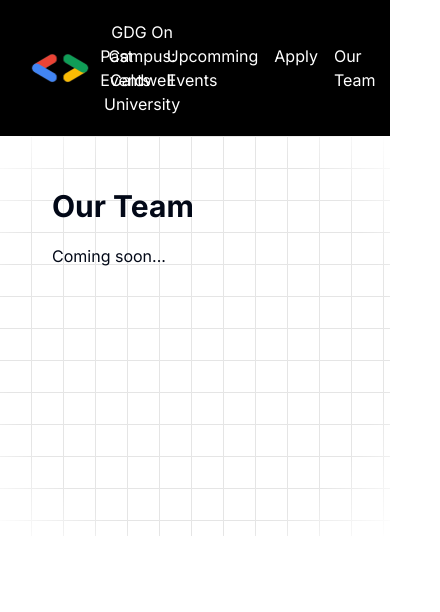
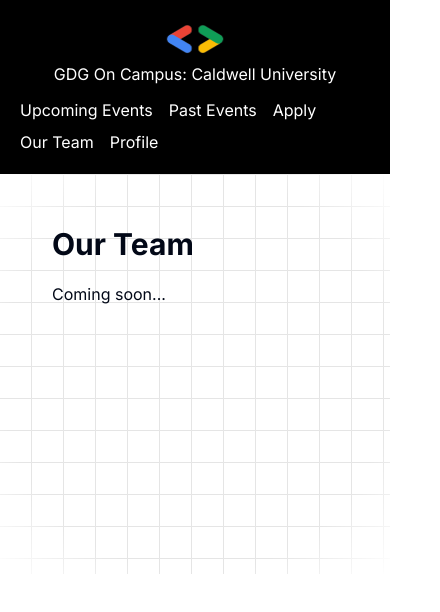
Before and after one commit to dibasdauliya/gdg_caldwell, a Next.js app: page /team in a window 390 px wide. Shown: the top 612 px of the page, 440 px wide, since content can reach past the window. Built offline with nearby package versions, Linux system fonts and the light colour scheme.

Commit message:
update upcoming and past event page

```diff
--- a/app/apply/page.tsx
+++ b/app/apply/page.tsx
@@ -128,7 +128,7 @@ export default function ApplyPage() {
   };
 
   if (!user && !userLoading) {
-    router.push(`/sign-in/?next=${location.pathname}`);
+    router.push(`/sign-in`);
     return null;
   }
 
--- a/app/components/header.tsx
+++ b/app/components/header.tsx
@@ -6,8 +6,8 @@ import Image from "next/image";
 export default function Header() {
   return (
     <header className="bg-black text-white">
-      <Container className="flex justify-between items-center">
-        <Link href="/" className="text-center flex gap-1 items-center">
+      <Container className="flex flex-wrap gap-y-3 justify-center md:justify-between items-center">
+        <Link href="/" className="text-center flex flex-wrap justify-center gap-1 items-center">
           <Image
             src="/logo.png"
             width={80}
@@ -18,12 +18,12 @@ export default function Header() {
           <p>GDG On Campus: Caldwell University</p>
         </Link>
         <nav>
-          <ul className="flex gap-4 text-white">
+          <ul className="flex flex-wrap gap-y-2 gap-x-4 text-white">
+            <li>
+              <Link href="/upcoming-events">Upcoming Events</Link>
+            </li>
             <li>
               <Link href="/past-events">Past Events</Link>
-            </li>
-            <li>
-              <Link href="/upcomming-events">Upcomming Events</Link>
             </li>
             <li>
               <Link href="/apply">Apply</Link>
--- a/app/components/hero.tsx
+++ b/app/components/hero.tsx
@@ -6,7 +6,7 @@ import Link from "next/link";
 
 export default function HeroSection() {
   return (
-    <div className="h-[40rem] w-full flex md:items-center md:justify-center bg-black/[0.94] antialiased bg-grid-white/[0.02] relative overflow-hidden">
+    <div className="min-h-[40rem] pb-12 md:pb-0 w-full flex md:items-center md:justify-center bg-black/[0.94] antialiased bg-grid-white/[0.02] relative overflow-hidden">
       <div className="p-4 max-w-7xl  mx-auto relative z-10  w-full pt-20 md:pt-0 space-y-8">
         <Spotlight
           className="absolute -top-40 left-0 md:left-80 md:-top-20"
--- /dev/null
+++ b/app/components/sub-page-layout.tsx
@@ -0,0 +1,22 @@
+import Container from "@/app/components/container";
+import Header from "@/app/components/header";
+import React from "react";
+
+export default function SubPageLayout({
+    children,
+}: {
+    children: React.ReactNode
+}) {
+  return (
+    <>
+      <Header />
+      <main className="container mx-auto bg-grid-black/[0.1] relative min-h-[400px]">
+        <div className="absolute pointer-events-none inset-0 flex items-center justify-center dark:bg-black bg-white [mask-image:radial-gradient(ellipse_at_center,transparent_70%,black)]"></div>
+
+        <Container className="space-y-5">
+          {children}
+        </Container>
+      </main>
+    </>
+  );
+}
--- /dev/null
+++ b/app/past-events/page.tsx
@@ -0,0 +1,55 @@
+import React from 'react'
+import SubPageLayout from '../components/sub-page-layout'
+import UpcomingCard from '../components/event-cards/upcoming';
+import { UpcomingEventType } from '@/sanity/schema-types';
+import { client } from '@/sanity/lib/client';
+
+// export const revalidate = 0;
+
+// async function getUpcomingEvents(): Promise<UpcomingEventType[]> {
+//   const query = `*[_type == "upcomingEvents"]{
+//   _id,
+//   title,
+//   eventDate,
+//   startEndTime,
+//   location,
+//   registrationLink,
+//   formID,
+//   "content":content[0].children[0].text,
+//   }
+//   `;
+//   const upcomingEvents = await client.fetch(query);
+//   return upcomingEvents;
+// }
+
+export default async function PastEvents() {
+    // const upcomingEvents = await getUpcomingEvents();
+
+  return (
+    <SubPageLayout>
+        <h2 className="font-bold text-3xl relative my-8">
+          Past Events
+        </h2>
+
+        <p>
+          Coming soon!
+        </p>
+
+        {/* {upcomingEvents.map((event) => {
+            // console.log({ event });
+            return (
+              <UpcomingCard
+                key={event._id}
+                title={event.title}
+                content={event.content}
+                eventDate={event.eventDate}
+                startEndTime={event.startEndTime}
+                location={event.location}
+                registrationLink={event.registrationLink}
+                formId={event.formId}
+              />
+            );
+          })} */}
+    </SubPageLayout>
+  )
+}
--- a/app/team/page.tsx
+++ b/app/team/page.tsx
@@ -1,21 +1,13 @@
-import Container from "@/app/components/container";
-import Header from "@/app/components/header";
 import React from "react";
+import SubPageLayout from "../components/sub-page-layout";
 
 export default function TeamPage() {
   return (
-    <>
-      <Header />
-      <main className="container mx-auto bg-grid-black/[0.1] relative h-[400px]">
-        <div className="absolute pointer-events-none inset-0 flex items-center justify-center dark:bg-black bg-white [mask-image:radial-gradient(ellipse_at_center,transparent_70%,black)]"></div>
-
-        <Container className="space-y-5">
-          <h1 className="text-3xl md:text-4xl font-bold mt-8 relative z-30">
+    <SubPageLayout>
+      <h1 className="text-3xl md:text-4xl font-bold mt-8 relative z-30">
             Our Team
           </h1>
           <p className="max-w-2xl">Coming soon...</p>
-        </Container>
-      </main>
-    </>
+    </SubPageLayout>
   );
 }
--- /dev/null
+++ b/app/upcoming-events/page.tsx
@@ -0,0 +1,51 @@
+import React from 'react'
+import SubPageLayout from '../components/sub-page-layout'
+import UpcomingCard from '../components/event-cards/upcoming';
+import { UpcomingEventType } from '@/sanity/schema-types';
+import { client } from '@/sanity/lib/client';
+
+export const revalidate = 0;
+
+async function getUpcomingEvents(): Promise<UpcomingEventType[]> {
+  const query = `*[_type == "upcomingEvents"]{
+  _id,
+  title,
+  eventDate,
+  startEndTime,
+  location,
+  registrationLink,
+  formID,
+  "content":content[0].children[0].text,
+  }
+  `;
+  const upcomingEvents = await client.fetch(query);
+  return upcomingEvents;
+}
+
+export default async function UpcomingEvent() {
+    const upcomingEvents = await getUpcomingEvents();
+
+  return (
+    <SubPageLayout>
+        <h2 className="font-bold text-3xl relative my-8">
+          Upcoming Events
+        </h2>
+
+        {upcomingEvents.map((event) => {
+            // console.log({ event });
+            return (
+              <UpcomingCard
+                key={event._id}
+                title={event.title}
+                content={event.content}
+                eventDate={event.eventDate}
+                startEndTime={event.startEndTime}
+                location={event.location}
+                registrationLink={event.registrationLink}
+                formId={event.formId}
+              />
+            );
+          })}
+    </SubPageLayout>
+  )
+}
```
